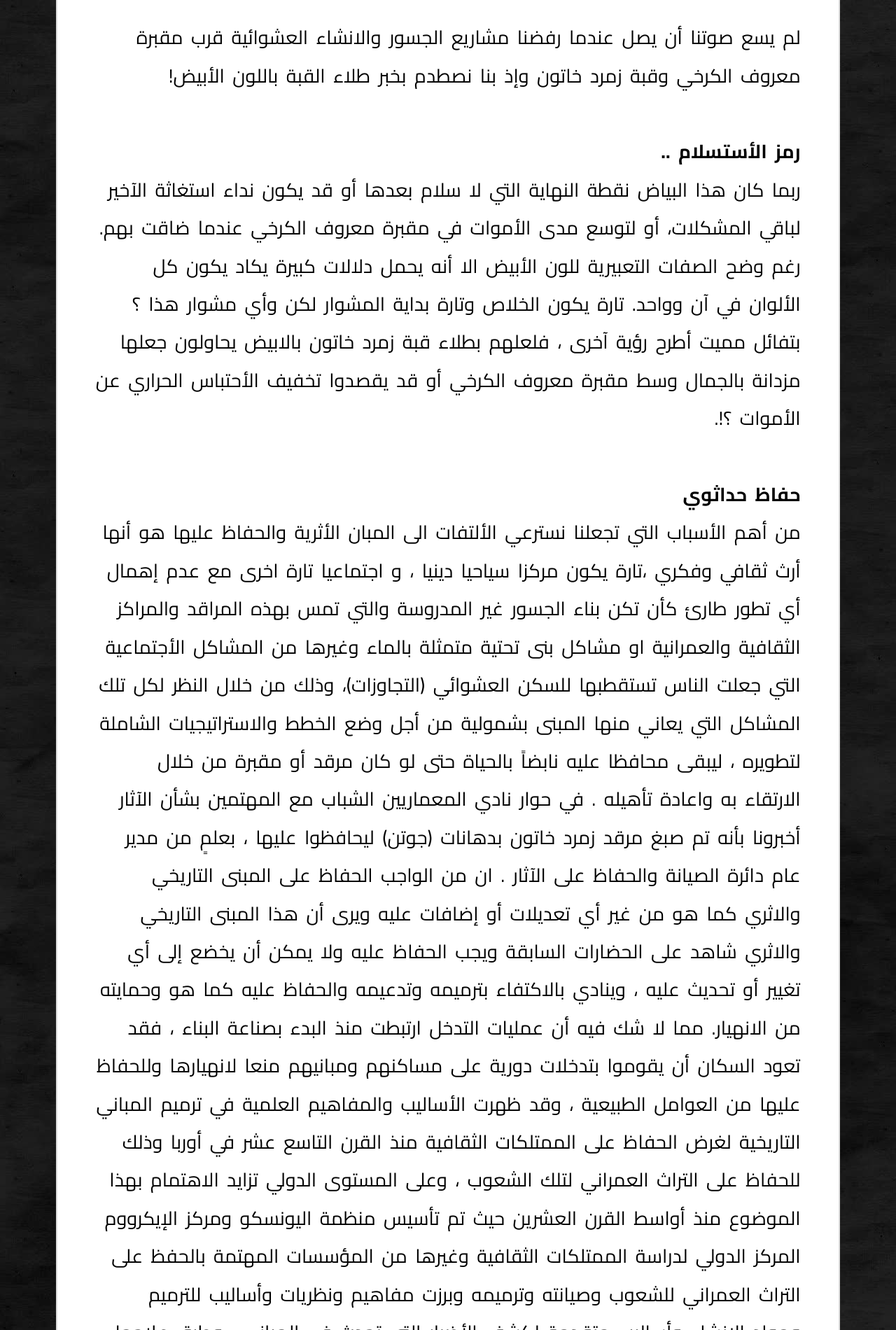
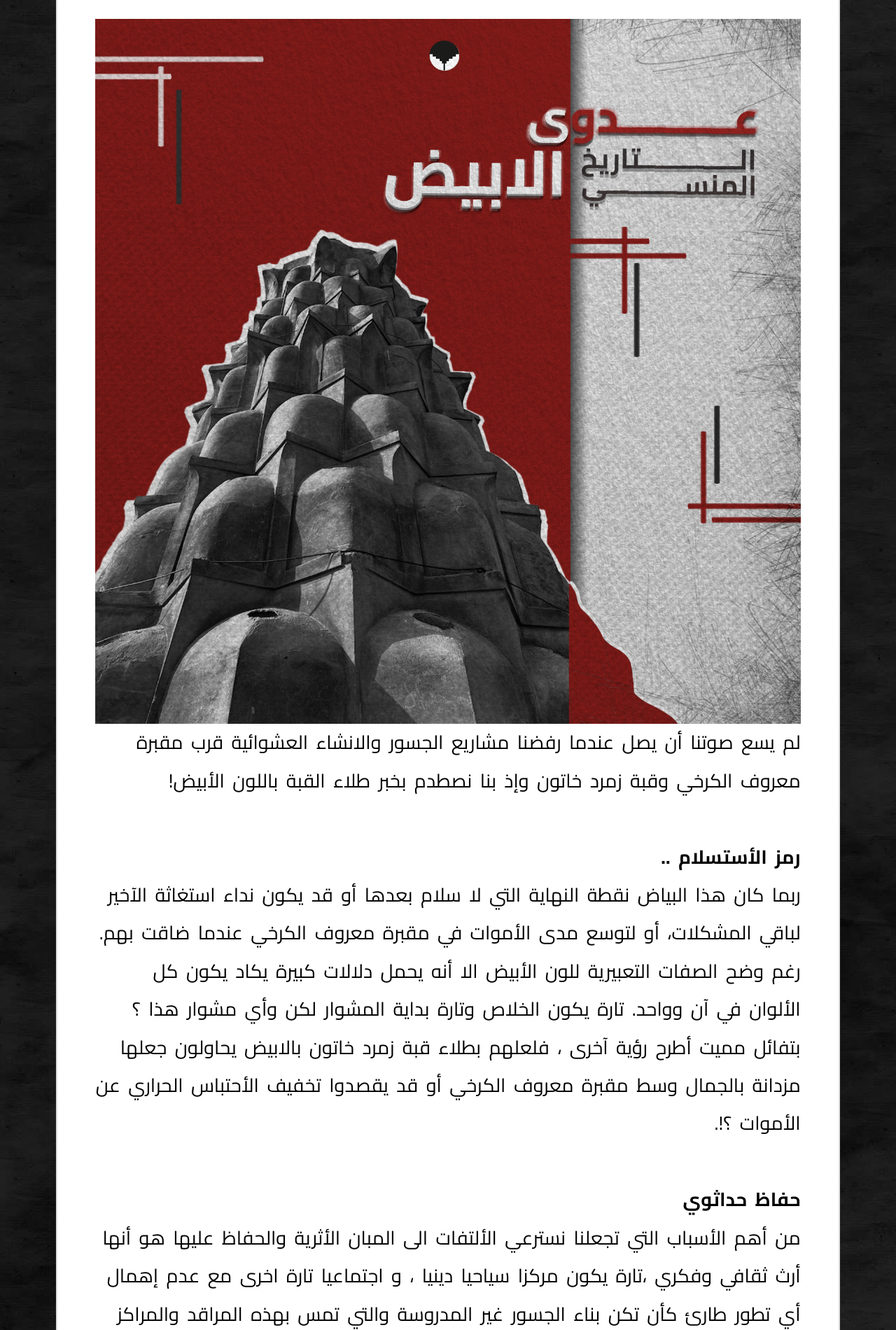
Before and after one commit to spookto/archi-site, a Jekyll site: the page built from _posts/2025-07-29-مقالزمردهايلايت.md, in a window 1280 px wide. Shown: the part 512-2412 px from the top of the page at 70% size. Built offline with Jekyll 4.4.1, drawn with Linux system fonts in a browser that asks for light colours; nearby versions of some CDN libraries.

Commit message:
Update Blog “2025-07-29-مقالزمردهايلايت”

```diff
--- a/_posts/2025-07-29-مقالزمردهايلايت.md
+++ b/_posts/2025-07-29-مقالزمردهايلايت.md
@@ -10,6 +10,8 @@ excerpt: |-
   الأبيض!
 rtl: true
 ---
+![](/archi-site/assets/images/artboard-1.jpg)
+
 لم يسع صوتنا أن يصل عندما رفضنا مشاريع الجسور والانشاء العشوائية قرب
 مقبرة معروف الكرخي وقبة زمرد خاتون وإذ بنا نصطدم بخبر طلاء القبة باللون
 الأبيض!
```
Also changed, not shown: assets/images/artboard-1.jpg (added).
